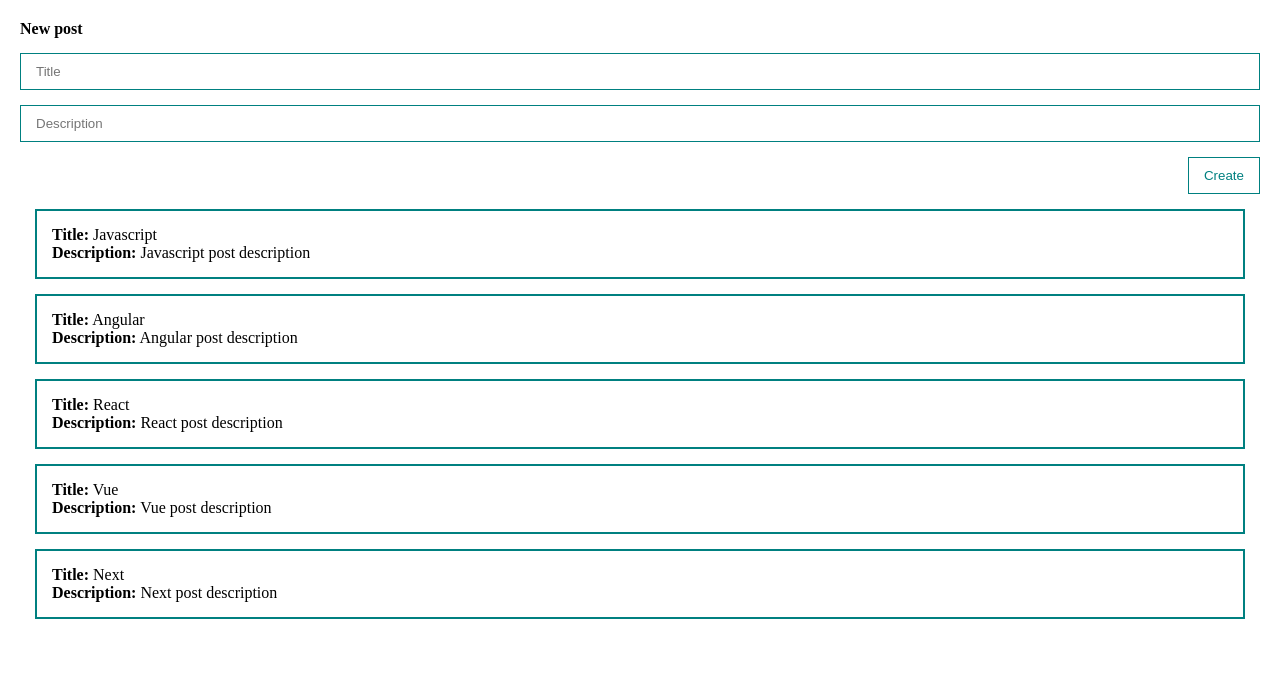
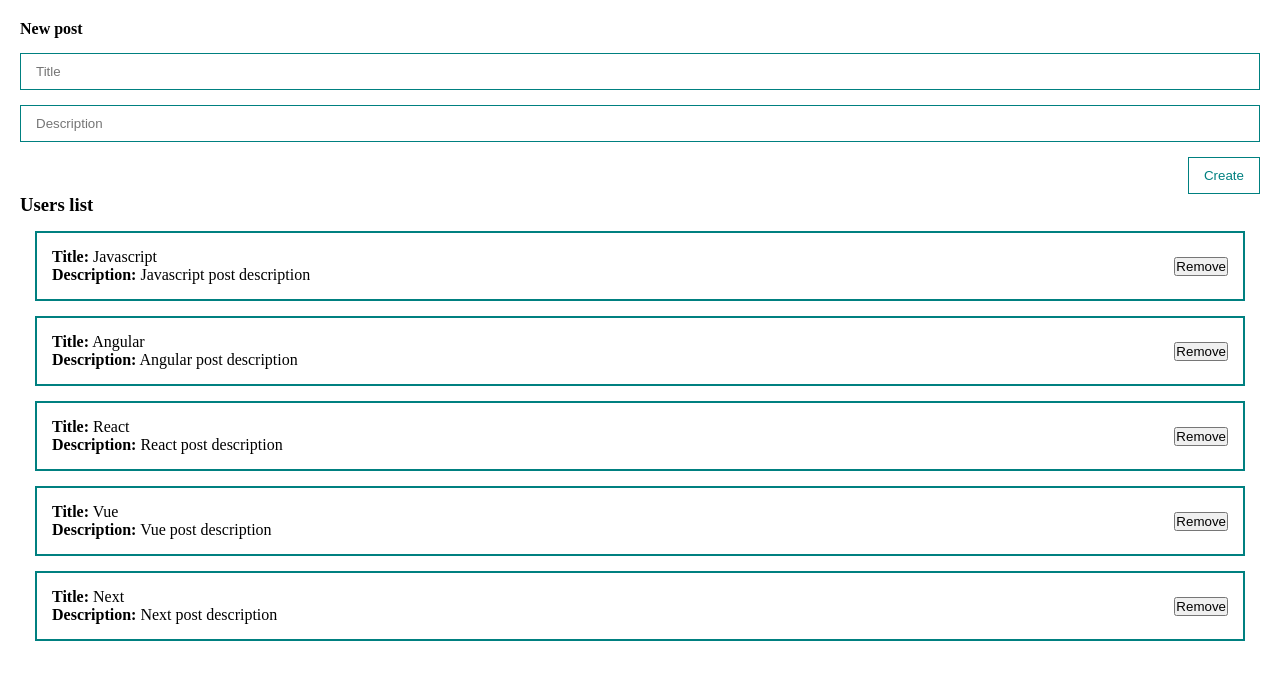
Before and after one commit to miromac/vue-3-tutorial, a Vue app: page / in a window 1280 px wide. Shown: the top 680 px of the page. Built offline with nearby package versions, Linux system fonts and the light colour scheme.

Commit message:
Passing data between Parent and Child components

```diff
--- a/src/App.vue
+++ b/src/App.vue
@@ -1,7 +1,11 @@
 <template>
   <div class="app">
-    <post-form />
-    <post-list :posts="posts"/>
+    <post-form
+      @create="createPost"
+    />
+    <post-list
+      :posts="posts"
+    />
   </div>
 </template>
 
@@ -25,8 +29,8 @@
     }
   },
   methods: {
-    createPost(event) {
-
+    createPost(post) {
+      this.posts.push(post);
     }
   }
 }
--- a/src/components/PostForm.vue
+++ b/src/components/PostForm.vue
@@ -32,12 +32,16 @@
       }
     }
   },
-  createPost() {
+  methods: {
+    createPost() {
       this.post.id = Date.now(),
-      this.posts.push(newPost);
-      this.title = '';
-      this.body = '';
+      this.$emit('create', this.post);
+      this.post = {
+        title: '',
+        body: ''
+      }
     }
+  }
 }
 </script>
 
--- /dev/null
+++ b/src/components/PostItem.vue
@@ -0,0 +1,33 @@
+<template>
+  <div class="post">
+    <div>
+      <div><strong>Title:</strong> {{post.title}} </div>
+      <div><strong>Description:</strong> {{post.body}} </div>
+    </div>
+    <div class="post_btns">
+      <button>Remove</button>
+    </div>
+  </div>
+</template>
+
+<script>
+export default {
+  props: {
+    post: {
+      type: Object,
+      required: true,
+    }
+  }
+}
+</script>
+
+<style scoped>
+.post {
+  margin: 15px;
+  padding: 15px;
+  border: 2px solid teal;
+  display: flex;
+  align-items: center;
+  justify-content: space-between;
+}
+</style>
--- a/src/components/PostList.vue
+++ b/src/components/PostList.vue
@@ -1,12 +1,18 @@
 <template>
-  <div class="post" v-for="post in posts">
-      <div><strong>Title:</strong> {{post.title}} </div>
-      <div><strong>Description:</strong> {{post.body}} </div>
-    </div>
+  <div>
+    <h3>Users list</h3>
+    <post-item
+      v-for="post in posts"
+      :post="post"
+      v-bind:key="post"
+    />
+  </div>
 </template>
 
 <script>
+import PostItem from '@/components/PostItem.vue'
 export default {
+  components: { PostItem },
   props: {
     posts: {
       type: Array,
@@ -17,9 +23,5 @@
 </script>
 
 <style scoped>
-.post {
-  margin: 15px;
-  padding: 15px;
-  border: 2px solid teal;
-}
+
 </style>
```
